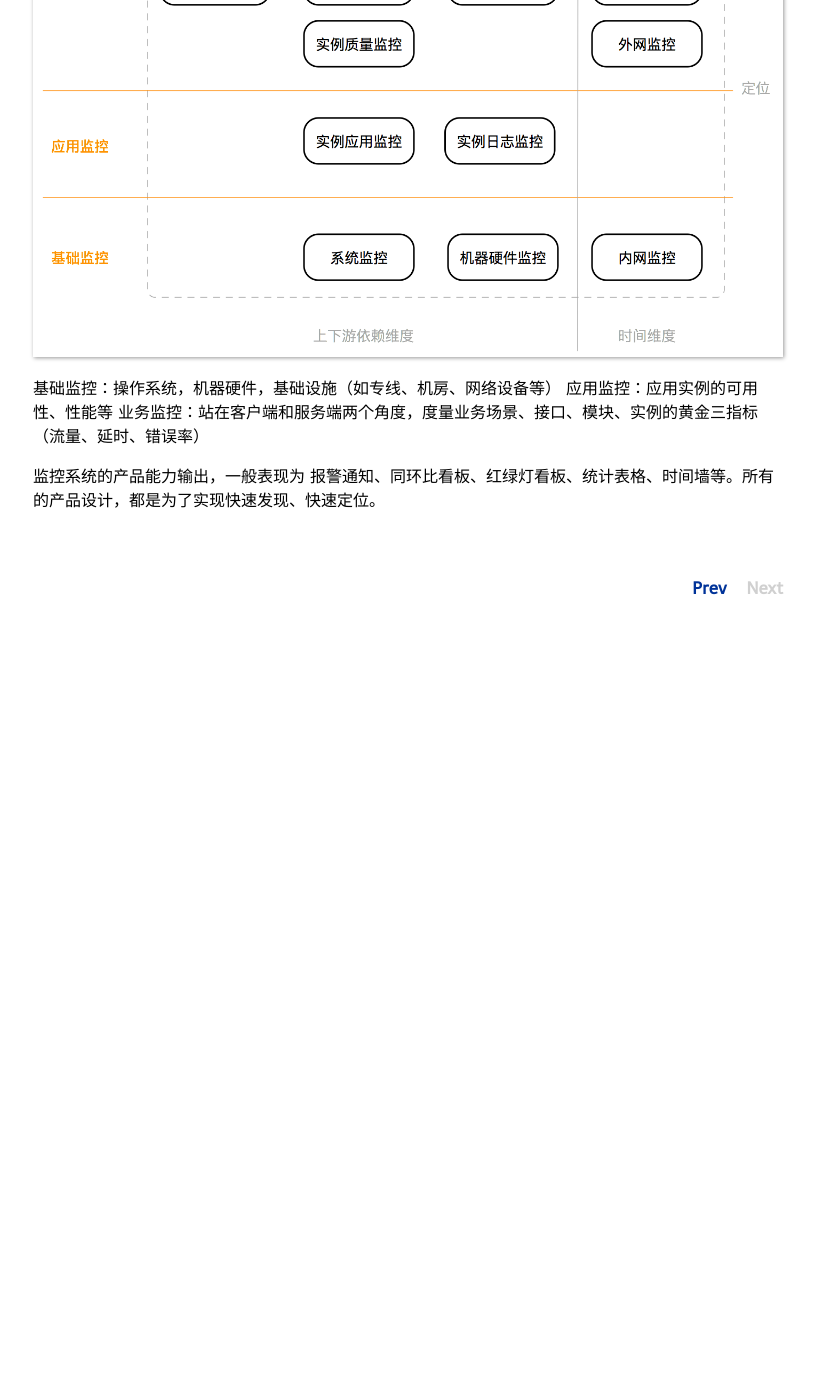
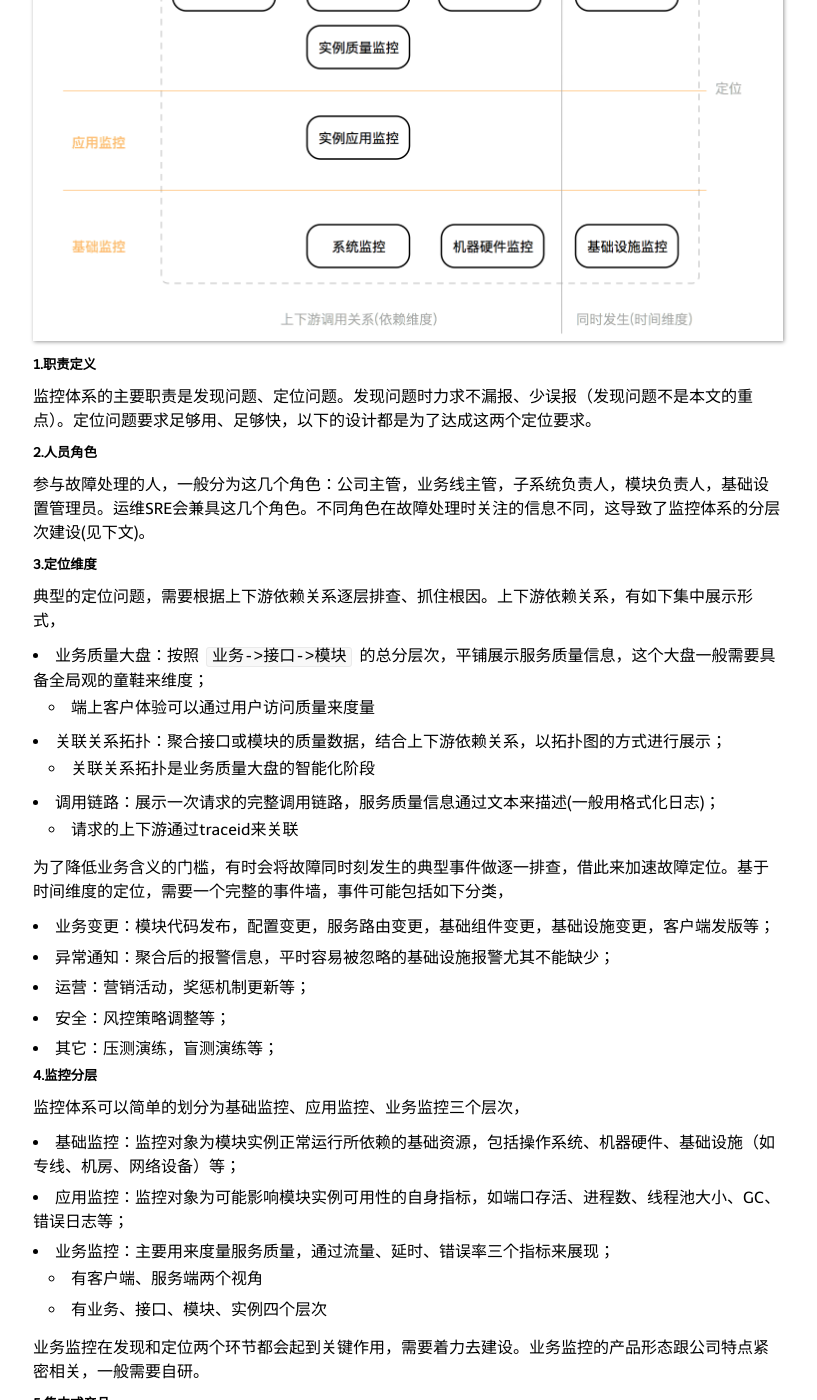
Before and after one commit to niean/niean.github.io, a Jekyll site: the page built from _posts/2019-03-06-monitor-system.markdown, in a window 1280 px wide and 1400 px high, scrolled down 1219 px. Shown: the whole window, without its empty margins (232-1049 px from the left). Built offline with Jekyll 4.4.1, drawn with Linux system fonts in a browser that asks for light colours; comment, search, counter and statistics services are not loaded; before the commit the page ends 1849 px from its top, so only the background shows below that; some of the changed text lies outside the part shown.

Commit message:
update 监控体系

```diff
--- a/_posts/2019-03-06-monitor-system.markdown
+++ b/_posts/2019-03-06-monitor-system.markdown
@@ -7,7 +7,8 @@
 ---
 
 ## 导读
-监控体系的职责是**提供快速发现和定位故障的能力**。本文首先介绍了一次典型的故障处理流程，然后给出了一种监控定位体系的建设思路。
+监控定位体系建设的核心思想：**围绕发现、定位两个核心能力，结合上下游依赖、时间两个维度，建设多层次、集中式的监控定位体系**。本文首先介绍了一次典型的故障处理流程，然后给出了一种监控定位体系的建设思路。
+
 
 ## 典型的故障处理流程
 一次典型的故障处理过程如下图所示，
@@ -16,13 +17,57 @@
 
 对于比较简单的故障，定位过程可能会跳过业务、接口、模块三个层次，直接到实例级别。
 
+
 ## 监控定位体系建设思路
-围绕发现、定位两个核心能力，结合上下游依赖、时间两个维度，建设**集中式**的监控定位体系。监控体系可划分为业务监控、应用监控、基础监控三个层次，如下图所示。
+监控定位体系建设的核心思想：围绕发现、定位两个核心能力，结合上下游依赖、时间两个维度，建设多层次、集中式的监控定位体系。体系框图如下，
 
 ![page.png](https://raw.githubusercontent.com/niean/niean.github.io/master/images/20190306/monitor.system.png)
 
-基础监控：操作系统，机器硬件，基础设施（如专线、机房、网络设备等）
-应用监控：应用实例的可用性、性能等
-业务监控：站在客户端和服务端两个角度，度量业务场景、接口、模块、实例的黄金三指标（流量、延时、错误率）
+##### 1.职责定义
+监控体系的主要职责是发现问题、定位问题。发现问题时力求不漏报、少误报（发现问题不是本文的重点）。定位问题要求足够用、足够快，以下的设计都是为了达成这两个定位要求。
 
-监控系统的产品能力输出，一般表现为 报警通知、同环比看板、红绿灯看板、统计表格、时间墙等。所有的产品设计，都是为了实现快速发现、快速定位。
+##### 2.人员角色
+参与故障处理的人，一般分为这几个角色：公司主管，业务线主管，子系统负责人，模块负责人，基础设置管理员。运维SRE会兼具这几个角色。不同角色在故障处理时关注的信息不同，这导致了监控体系的分层次建设(见下文)。
+
+##### 3.定位维度
+典型的定位问题，需要根据上下游依赖关系逐层排查、抓住根因。上下游依赖关系，有如下集中展示形式，
+
+- 业务质量大盘：按照 `业务->接口->模块` 的总分层次，平铺展示服务质量信息，这个大盘一般需要具备全局观的童鞋来维度；
+    - 端上客户体验可以通过用户访问质量来度量
+- 关联关系拓扑：聚合接口或模块的质量数据，结合上下游依赖关系，以拓扑图的方式进行展示；
+    - 关联关系拓扑是业务质量大盘的智能化阶段
+- 调用链路：展示一次请求的完整调用链路，服务质量信息通过文本来描述(一般用格式化日志)；
+    - 请求的上下游通过traceid来关联
+
+为了降低业务含义的门槛，有时会将故障同时刻发生的典型事件做逐一排查，借此来加速故障定位。基于时间维度的定位，需要一个完整的事件墙，事件可能包括如下分类，
+
+- 业务变更：模块代码发布，配置变更，服务路由变更，基础组件变更，基础设施变更，客户端发版等；
+- 异常通知：聚合后的报警信息，平时容易被忽略的基础设施报警尤其不能缺少；
+- 运营：营销活动，奖惩机制更新等；
+- 安全：风控策略调整等；
+- 其它：压测演练，盲测演练等；
+
+##### 4.监控分层
+监控体系可以简单的划分为基础监控、应用监控、业务监控三个层次，
+
+- 基础监控：监控对象为模块实例正常运行所依赖的基础资源，包括操作系统、机器硬件、基础设施（如专线、机房、网络设备）等；
+- 应用监控：监控对象为可能影响模块实例可用性的自身指标，如端口存活、进程数、线程池大小、GC、错误日志等；
+- 业务监控：主要用来度量服务质量，通过流量、延时、错误率三个指标来展现；
+    - 有客户端、服务端两个视角
+    - 有业务、接口、模块、实例四个层次
+
+业务监控在发现和定位两个环节都会起到关键作用，需要着力去建设。业务监控的产品形态跟公司特点紧密相关，一般需要自研。
+
+##### 5.集中式产品
+监控系统的产品能力输出，以集中式为宜。集中式一般表现为统一展示层，如同环比看板、红绿灯看板、事件墙等。集中式可以加速信息获取、降低学习成本、节约开发资源。至于每一个监控功能，可以有多个团队、各自独立开发（大部分公司现状即如此）。
+
+
+## 优化方向
+- 依靠人的经验来做决策的场景，需要降低信息的冗余度。如，报警通知聚合；
+- 依靠人的经验来做决策的场景，可以逐步沉淀为自动化决策。如，时间维度的事件关联性自动推荐；
+
+暂不考虑AI方向，实在还有些遥远，哈哈!
+
+
+## 推荐
+偶然间翻到了一篇名为《[监控体系建设](https://www.jianshu.com/p/1f7392af1573)》的文档，写的很全面、层次也很高，推荐给大家。作者彭华盛，在微信公众号"运维之路"上发表，本文引用的是其他网页资源。
```
Also changed, not shown: images/20190306/monitor.system.png, 1 other file.
